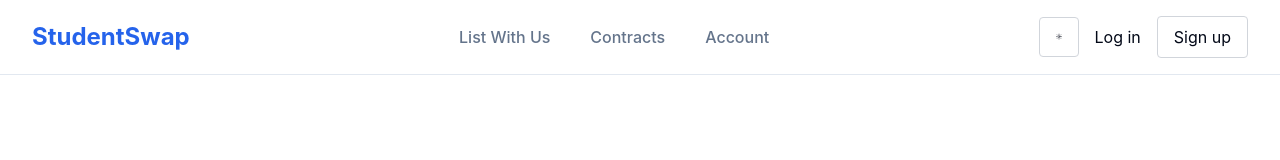
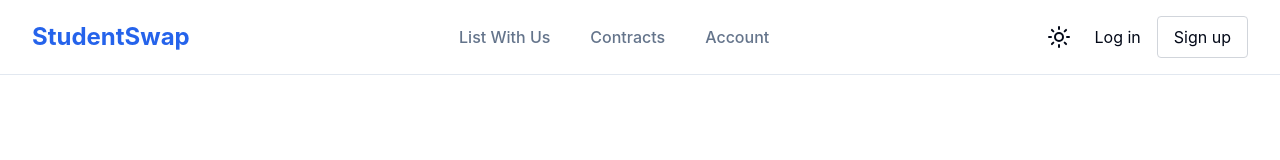
Before and after one commit to boncui/StudentSwap, a React (Create React App) app in the folder client_frontend/: page / in a window 1280 px wide. Shown: the top 160 px of the page. Built offline with nearby package versions, Linux system fonts and the light colour scheme.

Commit message:
fixed the theme button bug

```diff
--- a/client_frontend/src/theme/theme-toggle.tsx
+++ b/client_frontend/src/theme/theme-toggle.tsx
@@ -19,12 +19,13 @@ export function ThemeToggle() {
     <Button
       variant="outline"
       size="icon"
+      className="w-10 h-10 p-2"
       onClick={() => setTheme(currentTheme === "dark" ? "light" : "dark")}
     >
       {currentTheme === "dark" ? (
-        <Moon className="h-[1.2rem] w-[1.2rem]" />
+        <Moon className="h-[1.5rem] w-[1.5rem]" />
       ) : (
-        <Sun className="h-[1.2rem] w-[1.2rem]" />
+        <Sun className="h-[1.5rem] w-[1.5rem]" />
       )}
       <span className="sr-only">Toggle theme</span>
     </Button>
```
